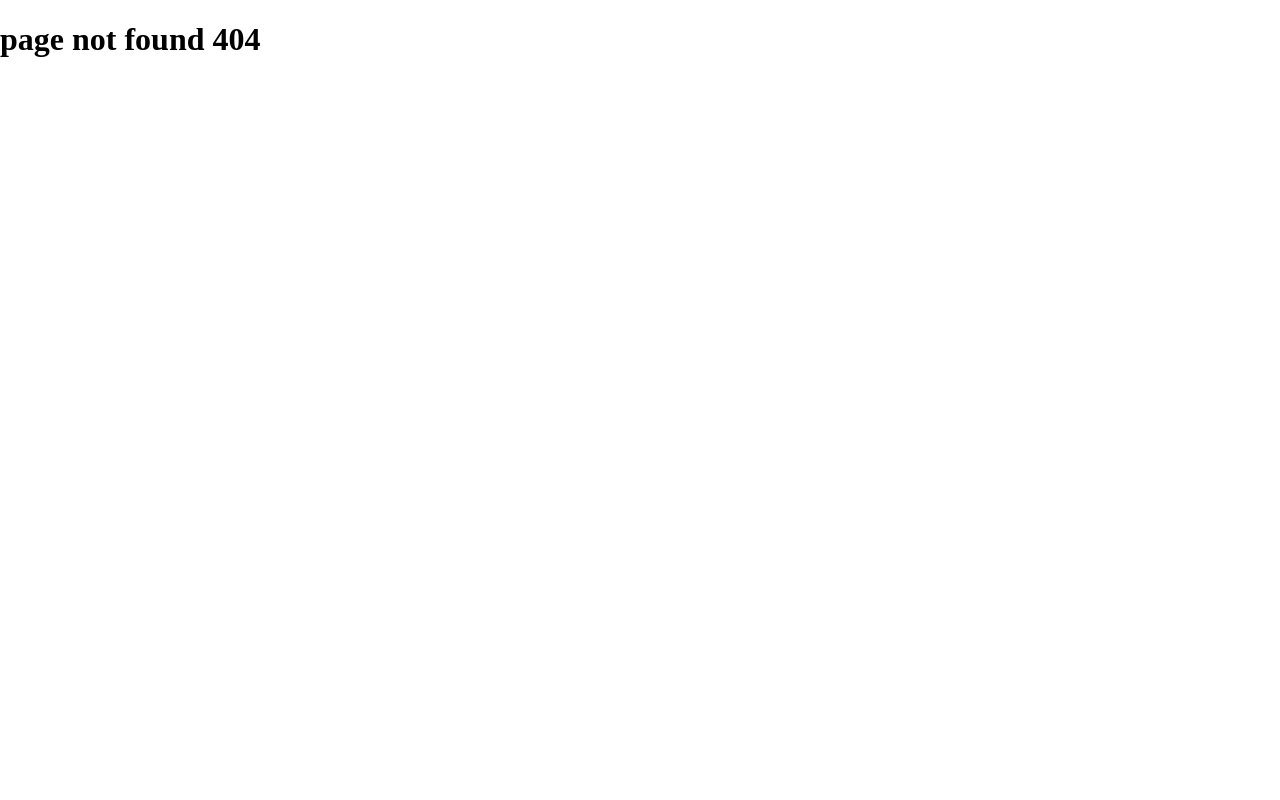
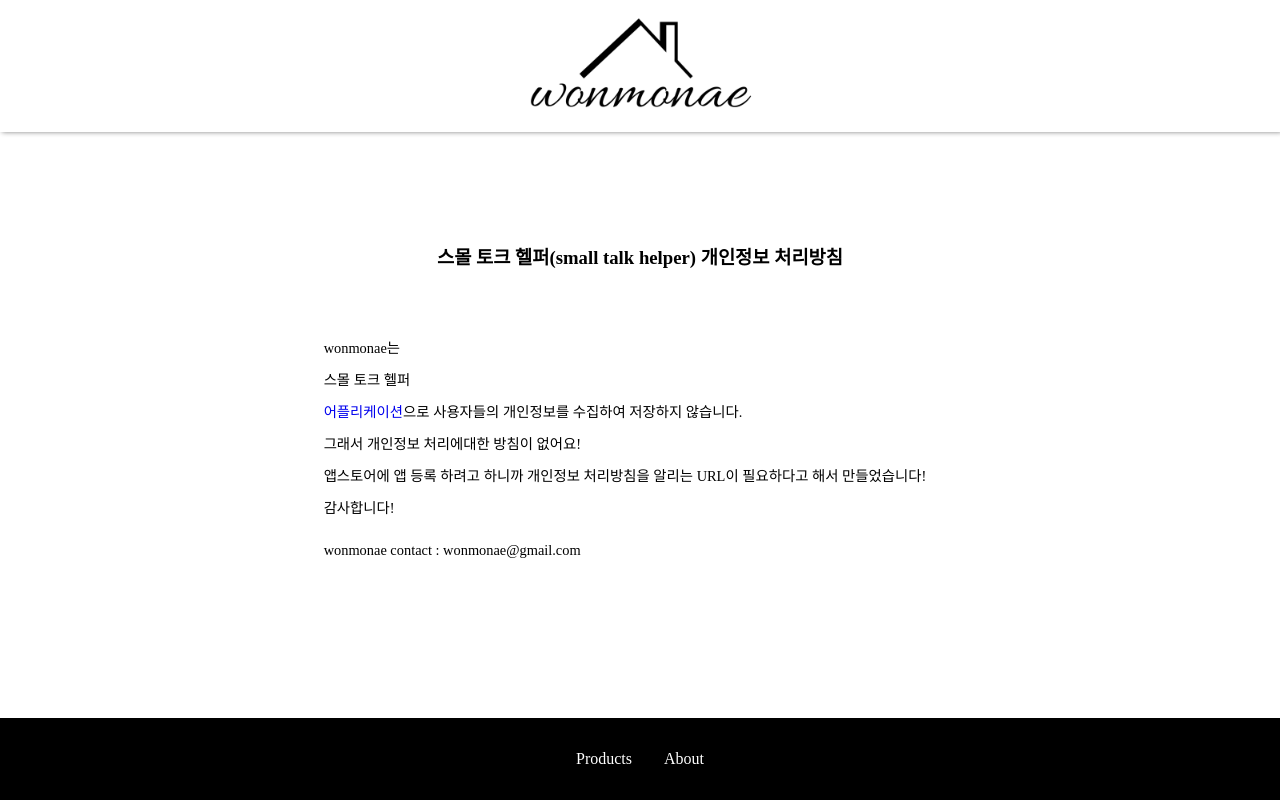
Before and after one commit to yonmoyonmo/wonmonae_homepage, a React (Create React App) app: page /info/small-talk-helper in a window 1280 px wide. Before the commit this address had no page. Built offline with nearby package versions, Linux system fonts and the light colour scheme.

Commit message:
small talk helper info added

```diff
--- a/src/App.js
+++ b/src/App.js
@@ -1,8 +1,9 @@
 import React from "react";
-import { BrowserRouter, Route, Switch} from "react-router-dom";
+import { BrowserRouter, Route, Switch } from "react-router-dom";
 import Home from "./Pages/Home";
 import Products from "./Pages/Products";
 import Information from "./Pages/Information";
+import SmallTalkHelperInfo from "./Pages/InfoPages/SmallTalkHelperInfo";
 import PageNotFound from "./Pages/PageNotFound";
 
 function App() {
@@ -13,6 +14,10 @@ function App() {
           <Route exact path="/" component={Home} />
           <Route path="/products" component={Products} />
           <Route path="/contact" component={Information} />
+          <Route
+            path="/info/small-talk-helper"
+            component={SmallTalkHelperInfo}
+          />
           <Route component={PageNotFound} />
         </Switch>
       </BrowserRouter>
--- /dev/null
+++ b/src/Pages/InfoPages/SmallTalkHelperInfo.js
@@ -0,0 +1,44 @@
+import React from "react";
+import "../../styles/home.css";
+import Header from "../Components/Header";
+import Footer from "../Components/Footer";
+
+const SmallTalkHelperInfo = () => {
+  return (
+    <>
+      <Header></Header>
+      <div className="container">
+        <div className="section">
+          <div className="products">
+            <div className="products_title">
+              <h3>스몰 토크 헬퍼(small talk helper) 개인정보 처리방침</h3>
+            </div>
+            <div className="products_desc">
+              <div>
+                <p style={{ lineHeight: "2rem" }}>
+                  wonmonae는 <br />
+                  스몰 토크 헬퍼
+                  <br />
+                  <a href="https://play.google.com/store/apps/details?id=com.wonmonae.small_talk_helper">
+                    어플리케이션
+                  </a>
+                  으로 사용자들의 개인정보를 수집하여 저장하지 않습니다.
+                  <br />
+                  그래서 개인정보 처리에대한 방침이 없어요!
+                  <br />
+                  앱스토어에 앱 등록 하려고 하니까 개인정보 처리방침을 알리는
+                  URL이 필요하다고 해서 만들었습니다! <br />
+                  감사합니다!
+                </p>
+                <p>wonmonae contact : wonmonae@gmail.com</p>
+              </div>
+            </div>
+          </div>
+        </div>
+      </div>
+      <Footer></Footer>
+    </>
+  );
+};
+
+export default SmallTalkHelperInfo;
--- a/src/Pages/Products.js
+++ b/src/Pages/Products.js
@@ -1,4 +1,5 @@
 import React from "react";
+import { Link } from "react-router-dom";
 import "../styles/home.css";
 import Header from "./Components/Header";
 import Footer from "./Components/Footer";
@@ -16,7 +17,9 @@ const Products = () => {
 
             <div className="products_desc">
               <div className="products_appLogo">
-                <img src="/images/smallTalkHelperIcon.png"></img>
+                <Link to="/info/small-talk-helper">
+                  <img src="/images/smallTalkHelperIcon.png"></img>
+                </Link>
               </div>
               <div>
                 <p>대화 주제 생성기입니다.</p>
```
Also changed, not shown: 1 other file (tests, documents, lock files or other folders).
